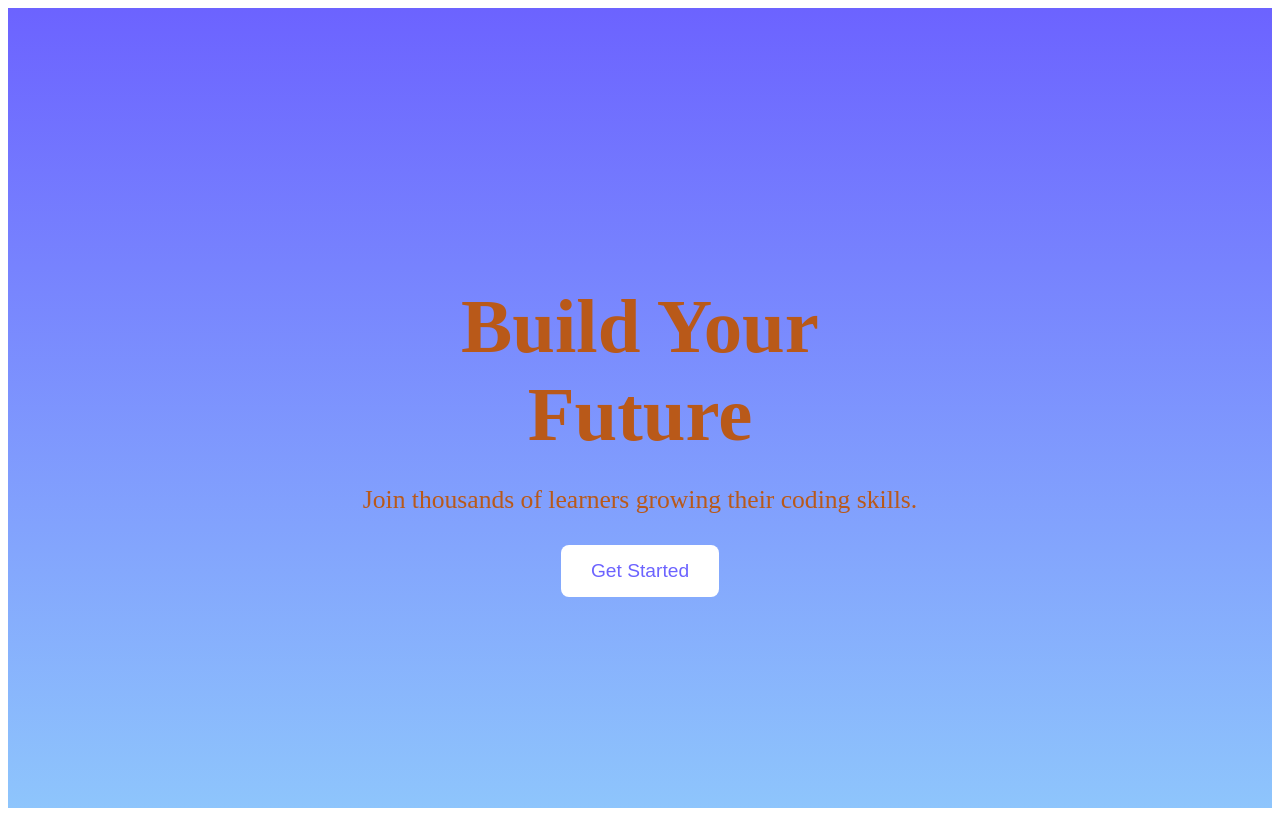
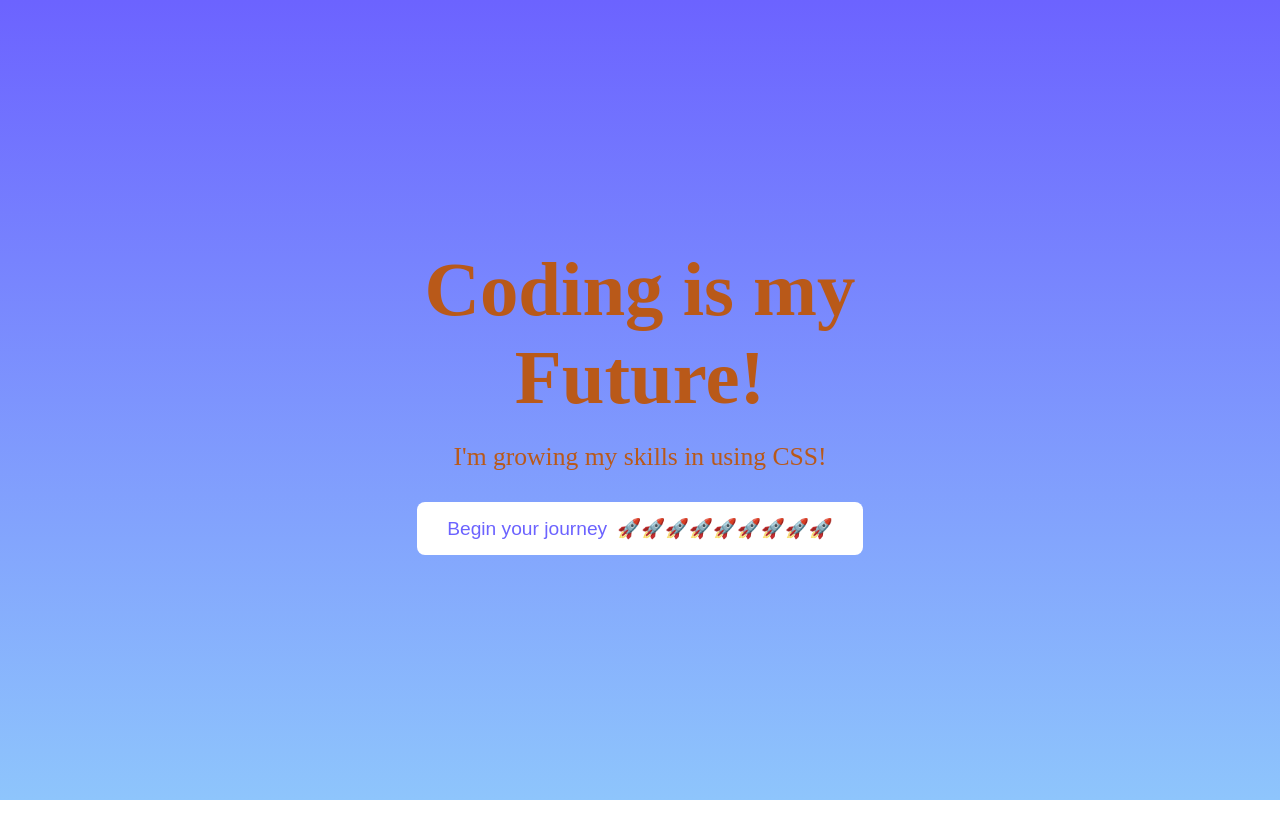
Before and after one commit to NMurphy85/build-your-future, a plain HTML site: page Murphy/index.html in a window 1280 px wide. Drawn offline with Linux system fonts and the light colour scheme.

Commit message:
changed linear gradient colors

```diff
--- a/Murphy/index.html
+++ b/Murphy/index.html
@@ -9,9 +9,9 @@
   <body>
   <section class="banner">
   <div class="banner__content">
-    <h1>Build Your Future</h1>
-    <p>Join thousands of learners growing their coding skills.</p>
-    <button>Get Started</button>
+    <h1>Coding is my Future!</h1>
+    <p>I'm growing my skills in using CSS!</p>
+    <button>Begin your journey</button>
   </div>
 </section>
 </html>
--- a/Murphy/style.css
+++ b/Murphy/style.css
@@ -42,11 +42,16 @@
 
 .banner button:hover {
   background-color: #f2f2f2;
-  transform: scale(2.05);
-  background: linear-gradient(rgb(13, 5, 119),red,blue);
+  transform: scale(1.50);
+  background: linear-gradient(rgb(13, 5, 119),rgb(19, 5, 71),blue);
   background-position: 100% 50% 25%;
+
 }
 
+.banner button::after{
+  content: "🚀🚀🚀🚀🚀🚀🚀🚀🚀";
+  margin-left: 10px;
+}
 /* Animation */
 @keyframes fadeUp {
   from {
@@ -89,3 +94,9 @@
     font-size: 5vw;
   }
 }
+
+*{
+  margin: 0;
+  padding: 0;
+  box-sizing: border-box;
+}
```
